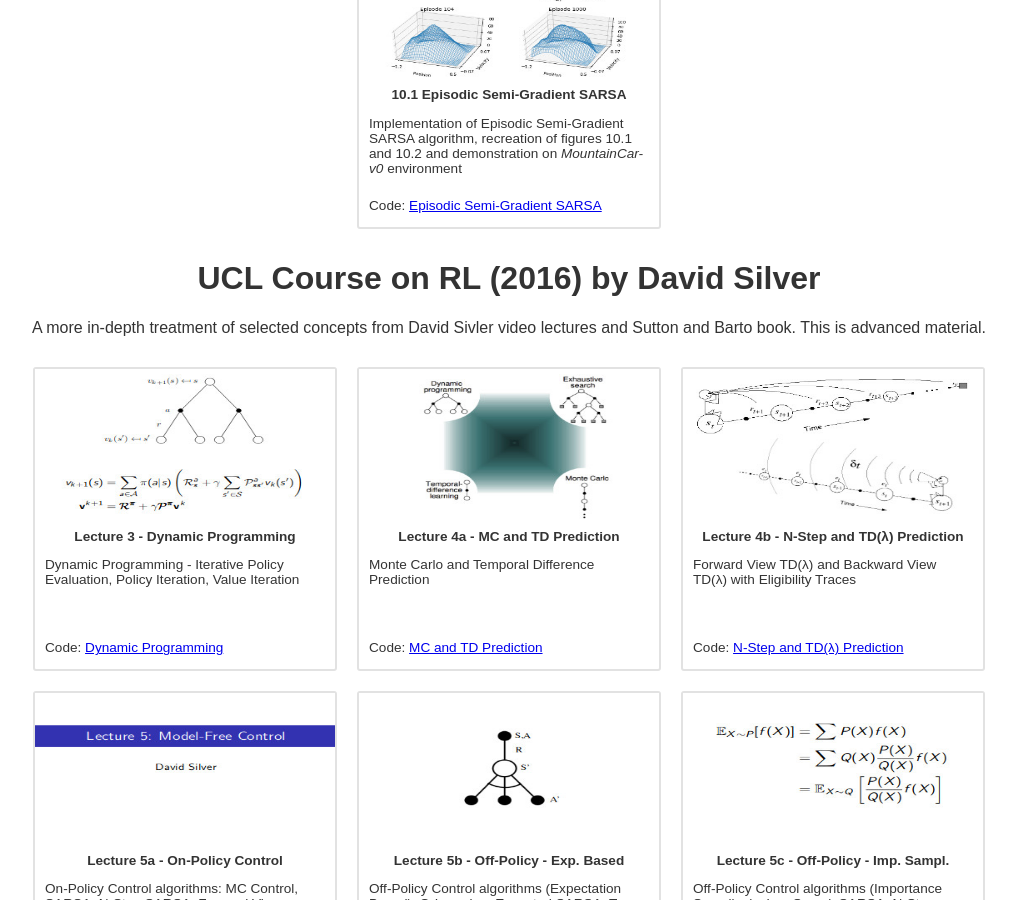
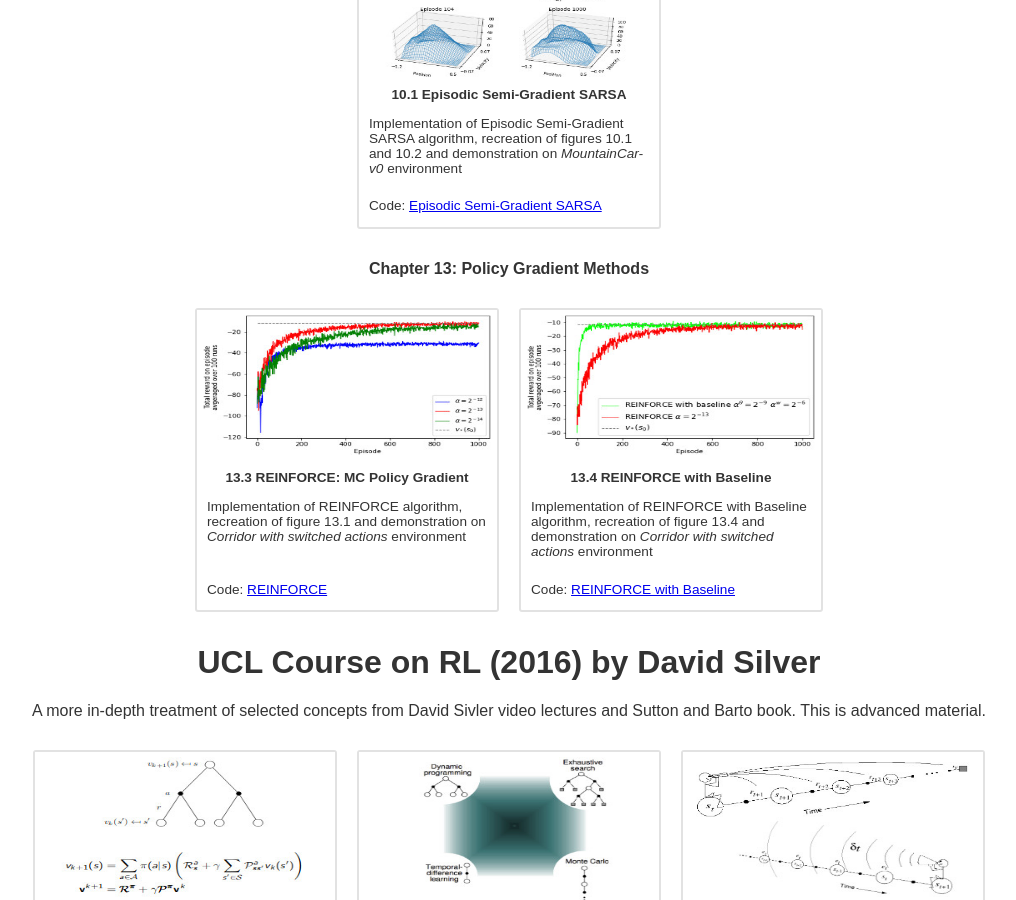
Before and after one commit to marcinbogdanski/marcinbogdanski.github.io, a Jekyll site: the page built from reinforcement-learning.html, in a window 1280 px wide and 900 px high, scrolled down 3336 px. Shown: the whole window, without its empty margins (131-1147 px from the left). Built offline with Jekyll 4.4.1, drawn with Linux system fonts in a browser that asks for light colours.

Commit message:
Add REINFORCEMENT algorithms

```diff
--- a/reinforcement-learning.html
+++ b/reinforcement-learning.html
@@ -278,6 +278,34 @@ layout: default
 
 
 {% include section.html
+    header=""
+    description="<b>Chapter 13: Policy Gradient Methods</b>" %}
+
+<div>
+    <ul class="grid">
+
+        {% include card.html
+            image="/assets/images/rlintro/fig_1301.jpg"
+            title="13.3 REINFORCE: MC Policy Gradient"
+            description='Implementation of REINFORCE algorithm, recreation of figure 13.1 and demonstration on <em>Corridor with switched actions</em> environment'
+            link_text='REINFORCE'
+            link_href='https://marcinbogdanski.github.io/rl-sketchpad/RL_An_Introduction_2018/1303_REINFORCE.html'
+            %}
+
+        {% include card.html
+            image="/assets/images/rlintro/fig_1302.jpg"
+            title="13.4 REINFORCE with Baseline"
+            description='Implementation of REINFORCE with Baseline algorithm, recreation of figure 13.4 and demonstration on <em>Corridor with switched actions</em> environment'
+            link_text='REINFORCE with Baseline'
+            link_href='https://marcinbogdanski.github.io/rl-sketchpad/RL_An_Introduction_2018/1304_REINFORCE_With_Baseline.html'
+            %}
+
+    </ul>
+</div>
+
+
+
+{% include section.html
     header="UCL Course on RL (2016) by David Silver"
     description="A more in-depth treatment of selected concepts from David Sivler video lectures and Sutton and Barto book. This is advanced material." %}
 
```
Also changed, not shown: assets/images/rlintro/fig_1301.jpg (added), assets/images/rlintro/fig_1302.jpg (added).
